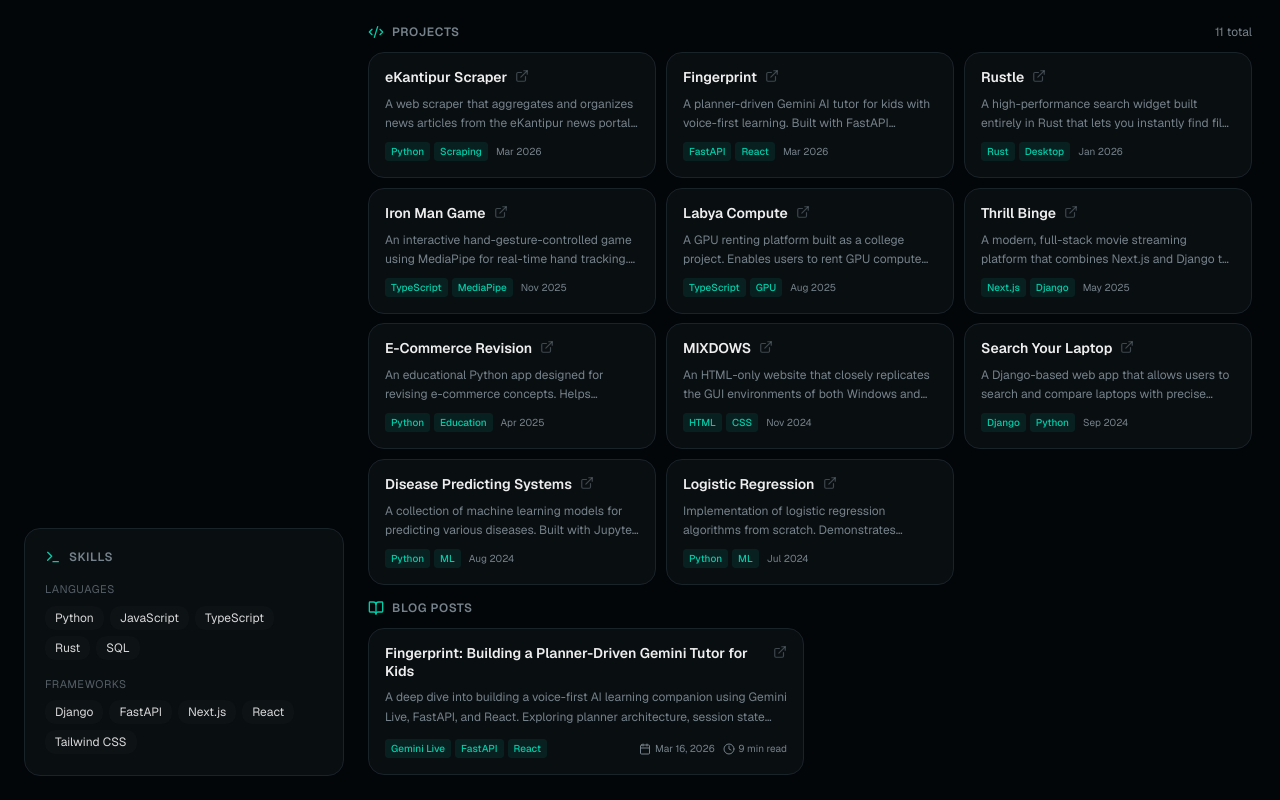
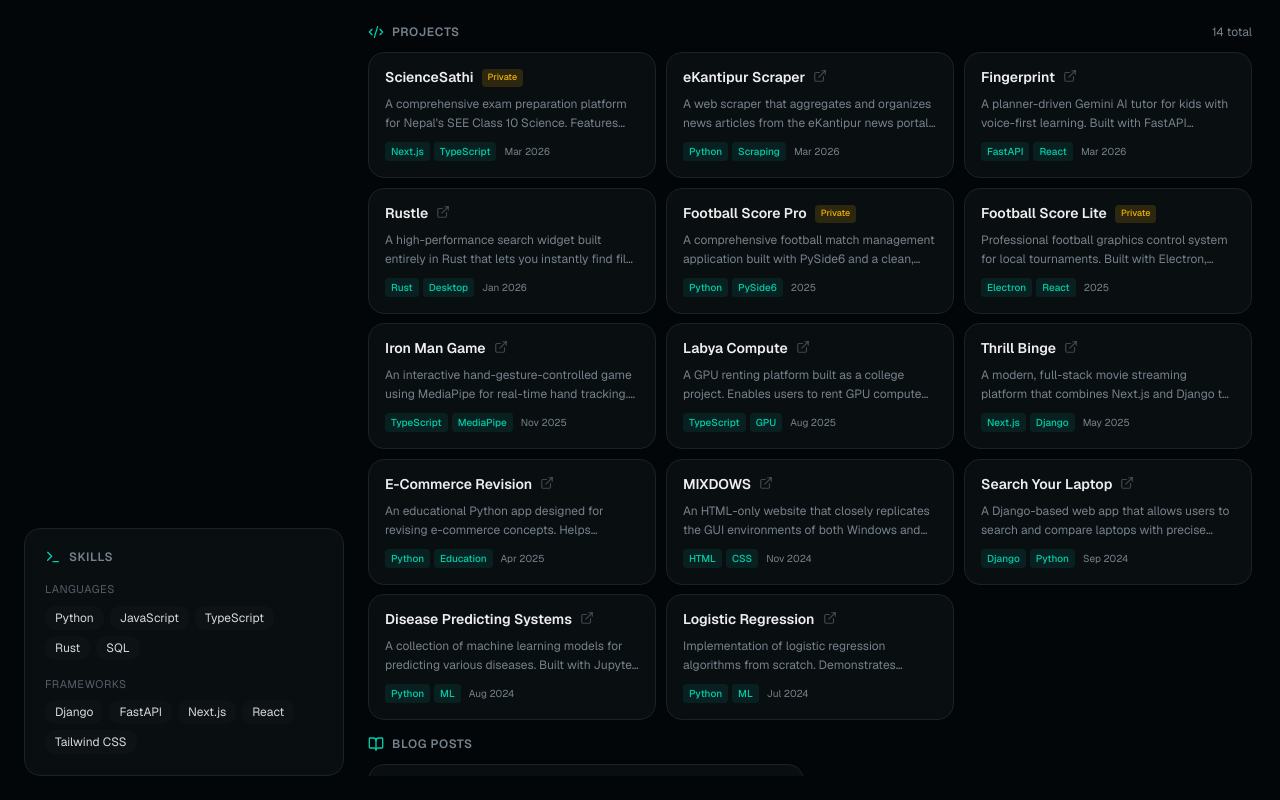
Before and after one commit to imsudip45/portfolio, a Next.js app: page / in a window 1280 px wide. Built offline with nearby package versions, Linux system fonts and the light colour scheme.

Commit message:
Add new projects to portfolio, update project statistics, and enhance visibility of private projects with labels.

```diff
--- a/app/page.tsx
+++ b/app/page.tsx
@@ -19,9 +19,19 @@ interface Project {
   liveUrl?: string
   language: string
   date: string
+  isPrivate?: boolean
 }
 
 const projects: Project[] = [
+  {
+    name: "ScienceSathi",
+    description: "A comprehensive exam preparation platform for Nepal's SEE Class 10 Science. Features data-driven practice across all 19 chapters, timed assessments, personalized gap analysis, and a Gemini-powered AI tutor for simplified explanations.",
+    tags: ["Next.js", "TypeScript", "Tailwind", "Gemini"],
+    liveUrl: "https://sciencesathi.vercel.app/",
+    language: "TypeScript",
+    date: "Mar 2026",
+    isPrivate: true,
+  },
   {
     name: "eKantipur Scraper",
     description: "A web scraper that aggregates and organizes news articles from the eKantipur news portal. Collects headlines, content, and metadata for analysis.",
@@ -46,6 +56,22 @@ const projects: Project[] = [
     github: "https://github.com/imsudip45/rustle",
     language: "Rust",
     date: "Jan 2026",
+  },
+  {
+    name: "Football Score Pro",
+    description: "A comprehensive football match management application built with PySide6 and a clean, modular architecture. Handles live scoring, team management, and match statistics.",
+    tags: ["Python", "PySide6", "Desktop"],
+    language: "Python",
+    date: "2025",
+    isPrivate: true,
+  },
+  {
+    name: "Football Score Lite",
+    description: "Professional football graphics control system for local tournaments. Built with Electron, React, and CasparCG for broadcast-quality live score overlays and match graphics.",
+    tags: ["Electron", "React", "CasparCG"],
+    language: "TypeScript",
+    date: "2025",
+    isPrivate: true,
   },
   {
     name: "Iron Man Game",
@@ -205,9 +231,9 @@ function ProfileCard() {
       </p>
 
       <div className="grid grid-cols-3 gap-2 mb-5">
-        <Stat icon={Code2} label="Projects" value="11+" />
+        <Stat icon={Code2} label="Projects" value="14+" />
         <Stat icon={Database} label="Years" value="3+" />
-        <Stat icon={Globe} label="Tech" value="15+" />
+        <Stat icon={Globe} label="Tech Tools" value="25+" />
       </div>
 
       <div className="flex gap-2">
@@ -305,7 +331,11 @@ function ProjectCard({ project, index, onSelect }: { project: Project; index: nu
         <h3 className="font-semibold text-sm text-foreground group-hover:text-primary transition-colors duration-200 leading-tight">
           {project.name}
         </h3>
-        <ExternalLink className="w-3.5 h-3.5 text-muted-foreground/50 group-hover:text-primary transition-colors duration-200 shrink-0 ml-2" />
+        {project.isPrivate ? (
+          <span className="px-1.5 py-0.5 bg-yellow-500/15 text-yellow-500 text-[9px] rounded font-medium shrink-0 ml-2">Private</span>
+        ) : (
+          <ExternalLink className="w-3.5 h-3.5 text-muted-foreground/50 group-hover:text-primary transition-colors duration-200 shrink-0 ml-2" />
+        )}
       </div>
       <p className="text-xs text-muted-foreground leading-relaxed mb-2 flex-1 line-clamp-2">
         {project.description}
@@ -407,7 +437,7 @@ function ProfileCardMobile() {
 
       <div className="grid grid-cols-3 gap-2 mb-4">
         <div className="text-center p-2 bg-secondary/30 rounded-lg">
-          <div className="text-lg font-bold text-foreground">11+</div>
+          <div className="text-lg font-bold text-foreground">14+</div>
           <div className="text-[10px] text-muted-foreground uppercase">Projects</div>
         </div>
         <div className="text-center p-2 bg-secondary/30 rounded-lg">
@@ -415,8 +445,8 @@ function ProfileCardMobile() {
           <div className="text-[10px] text-muted-foreground uppercase">Years</div>
         </div>
         <div className="text-center p-2 bg-secondary/30 rounded-lg">
-          <div className="text-lg font-bold text-foreground">15+</div>
-          <div className="text-[10px] text-muted-foreground uppercase">Tech</div>
+          <div className="text-lg font-bold text-foreground">25+</div>
+          <div className="text-[10px] text-muted-foreground uppercase">Tech Tools</div>
         </div>
       </div>
 
@@ -478,7 +508,12 @@ function ProjectsGridMobile({ onSelect }: { onSelect: (p: Project) => void }) {
               <h3 className="font-semibold text-foreground text-sm group-hover:text-primary transition-colors">
                 {project.name}
               </h3>
-              <span className="text-[10px] text-muted-foreground shrink-0 ml-2">{project.date}</span>
+              <div className="flex items-center gap-2 shrink-0 ml-2">
+                {project.isPrivate && (
+                  <span className="px-1.5 py-0.5 bg-yellow-500/15 text-yellow-500 text-[9px] rounded font-medium">Private</span>
+                )}
+                <span className="text-[10px] text-muted-foreground">{project.date}</span>
+              </div>
             </div>
             <p className="text-xs text-muted-foreground leading-relaxed mb-2">
               {project.description}
```
